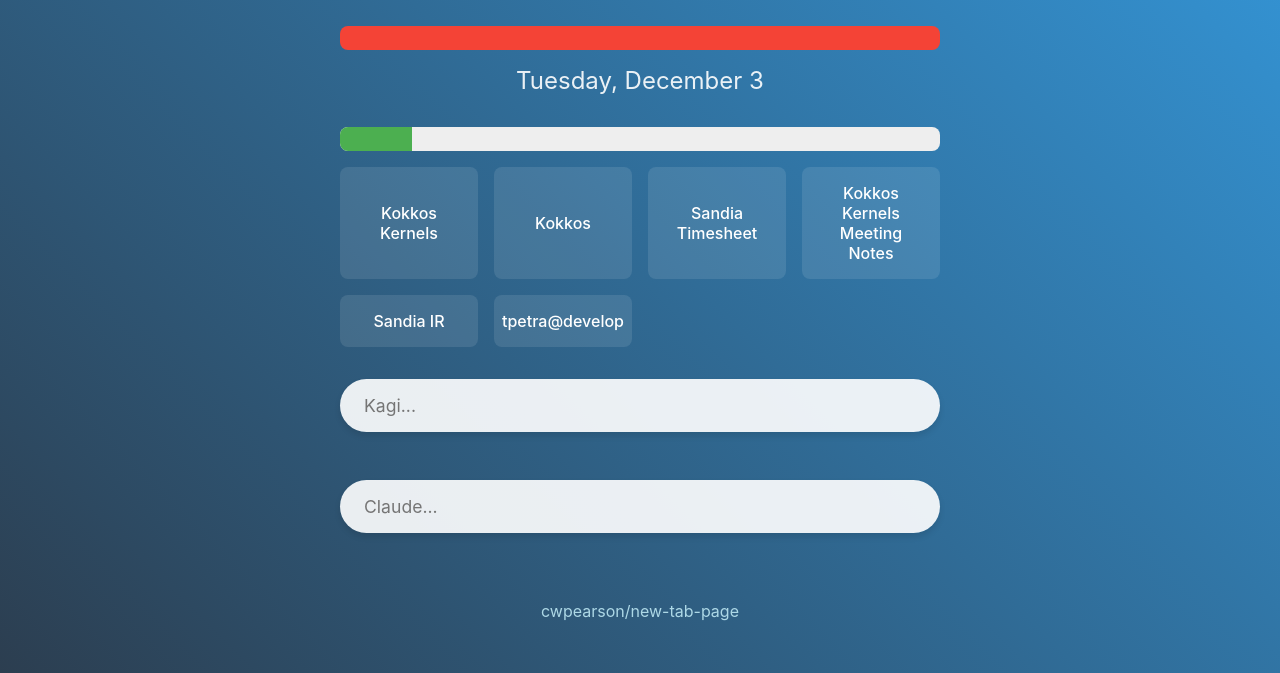
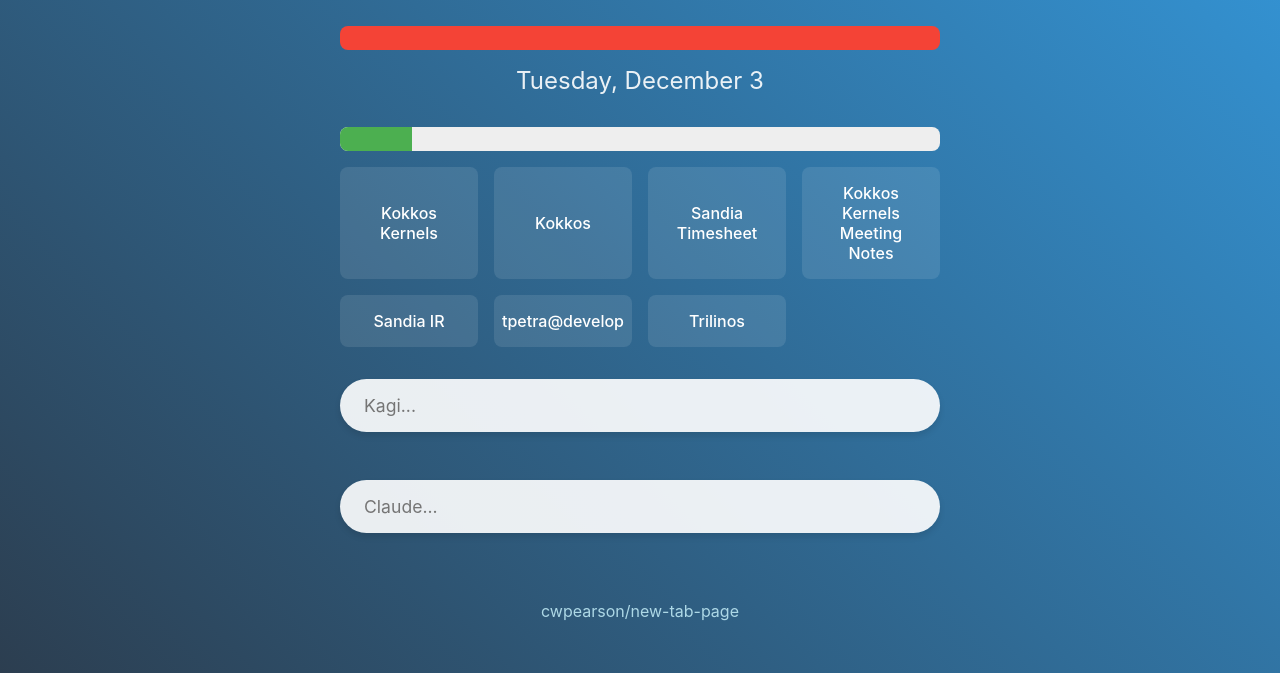
Before and after one commit to cwpearson/new-tab-page, a plain HTML site: page static/index.html in a window 1280 px wide. Shown: the part 170-843 px from the top of the page. Drawn offline with Linux system fonts and the light colour scheme.

Commit message:
Add Trilinos repository link

```diff
--- a/static/index.html
+++ b/static/index.html
@@ -26,6 +26,7 @@
             <a href="https://gitlab-ex.sandia.gov/kokkos-kernels-internal/kokkos-kernels-internal/-/wikis/meeting-notes" class="quick-link">Kokkos Kernels Meeting Notes</a>
             <a href="https://publications.sandia.gov" class="quick-link">Sandia IR</a>
             <a href="https://github.com/trilinos/Trilinos/tree/develop/packages/tpetra" class="quick-link">tpetra@develop</a>
+            <a href="https://github.com/trilinos/Trilinos" class="quick-link">Trilinos</a>
         </div>
 
         <div class="search-container">
```
